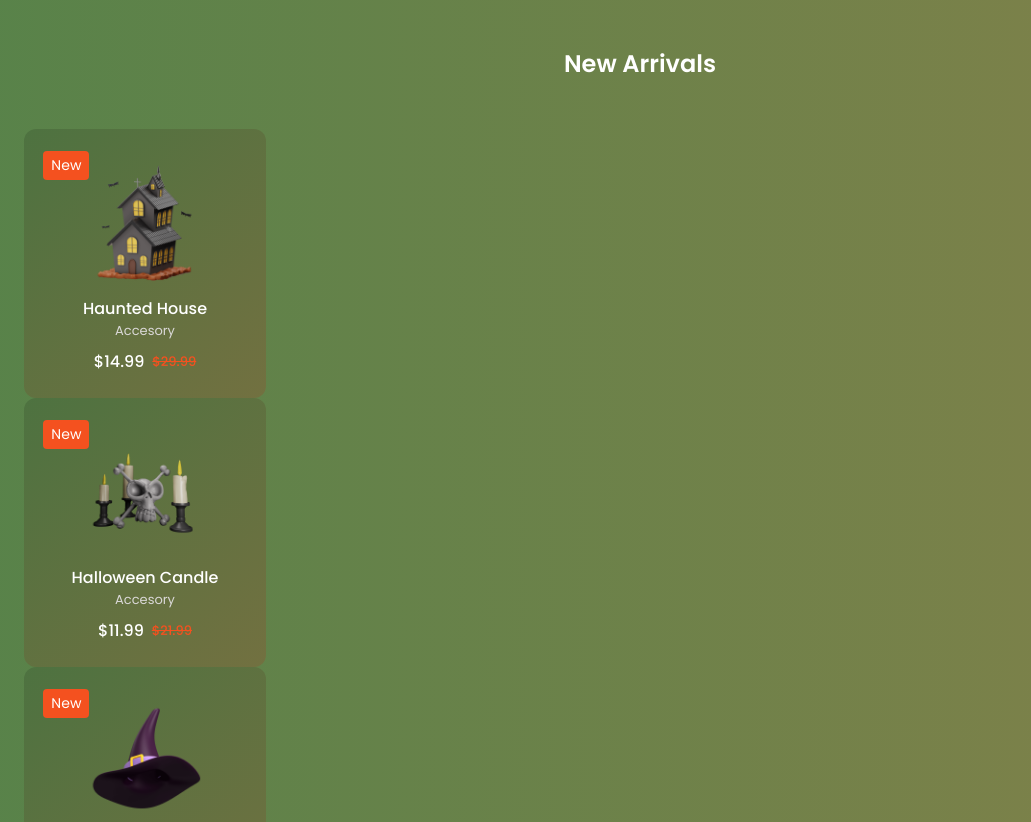
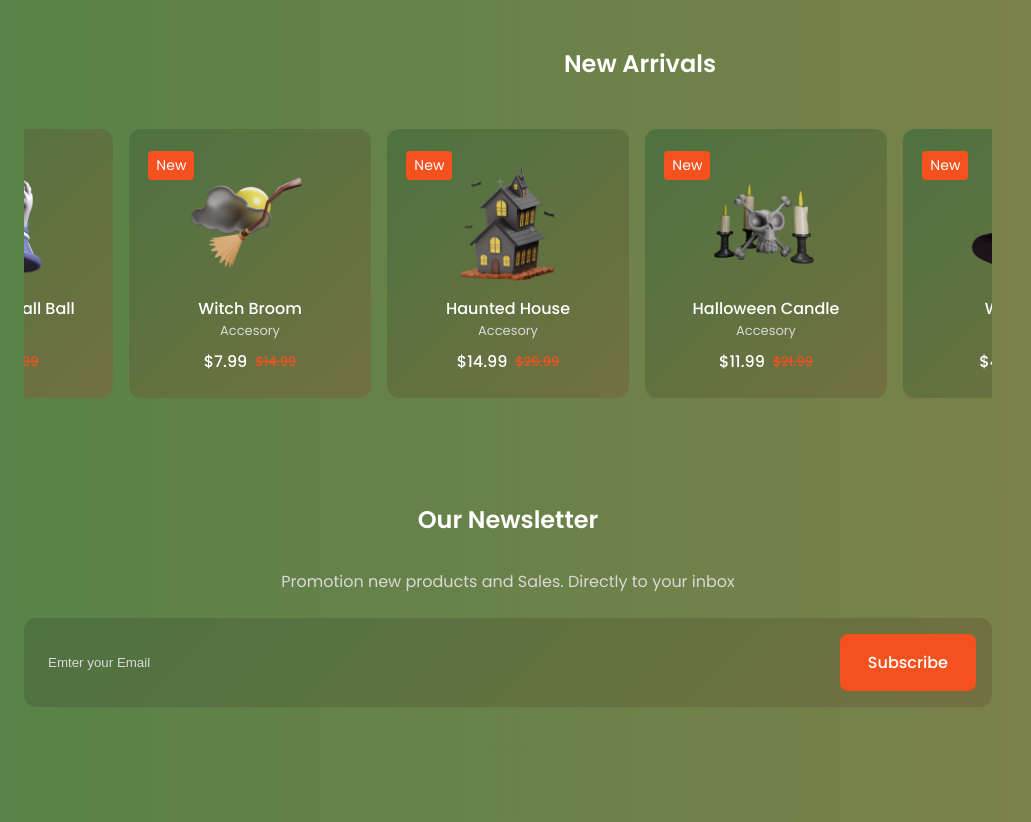
Before and after one commit to ferchuqui/hallowen, a plain HTML site: page index.html in a window 1280 px wide. Shown: the part 4840-5662 px from the top of the page, without its empty margins (0-1031 px from the left). Drawn offline with nearby package versions, Linux system fonts and the light colour scheme.

Commit message:
Our Newsletter

```diff
--- a/assets/css/styles.css
+++ b/assets/css/styles.css
@@ -571,6 +571,27 @@ overflow: hidden;
 }
 
 /*=============== NEWSLETTER ===============*/
+.newsletter__description {
+  text-align: center;
+  margin-bottom: var(--mb-1-5);
+}
+.newsletter__form {
+  background: var(--container-color);
+padding: 1rem;
+display: flex;
+justify-content: space-between;
+border-radius: .75rem;
+}
+.newsletter__input {
+  width: 70%;
+  padding: 0 .5rem;
+  background: none;
+  color: var(--title-color);
+}
+.newsletter__input::placeholder {
+  color: var(--text-color);
+}
+
 
 /*=============== FOOTER ===============*/
 
--- a/assets/js/main.js
+++ b/assets/js/main.js
@@ -51,6 +51,17 @@ function scrollHeader(){
 window.addEventListener('scroll', scrollHeader)
 
 /*=============== NEW SWIPER ===============*/
+let newSwiper = new Swiper(".new-swiper", {
+      centeredSlides: true,
+    slidesPerView: "auto",
+    spaceBetween: 16,
+    loop: true,
+/*     pagination: {
+      el: ".swiper-pagination",
+      clickable: true
+
+  }, */
+});
 
 
 /*=============== SCROLL SECTIONS ACTIVE LINK ===============*/
--- a/index.html
+++ b/index.html
@@ -374,14 +374,13 @@
           </div>
         </div>
       </section>
-
       <!--==================== NEW ARRIVALS ====================-->
       <section class="section new" id="new">
         <h2 class="section__title">New Arrivals</h2>
         <div class="new__container container">
-          <div>
-            <div>
-              <div class="new__content">
+          <div class="swiper new-swiper">
+            <div class="swiper-wrapper">
+              <div class="new__content swiper-slide">
                 <div class="new__tag">New</div>
                 <img src="/assets/img/new1-img.png" alt="" class="new__img">
                 <h3 class="new__title">Haunted House</h3>
@@ -396,7 +395,7 @@
                 </button>
               </div>
 
-              <div class="new__content">
+              <div class="new__content swiper-slide">
                 <div class="new__tag">New</div>
                 <img src="/assets/img/new2-img.png" alt="" class="new__img">
                 <h3 class="new__title">Halloween Candle</h3>
@@ -411,7 +410,7 @@
                 </button>
               </div>
 
-              <div class="new__content">
+              <div class="new__content swiper-slide">
                 <div class="new__tag">New</div>
                 <img src="/assets/img/new3-img.png" alt="" class="new__img">
                 <h3 class="new__title">Witch Hat</h3>
@@ -426,7 +425,7 @@
                 </button>
               </div>
 
-              <div class="new__content">
+              <div class="new__content swiper-slide">
                 <div class="new__tag">New</div>
                 <img src="/assets/img/new4-img.png" alt="" class="new__img">
                 <h3 class="new__title">Rip</h3>
@@ -441,7 +440,7 @@
                 </button>
               </div>
 
-              <div class="new__content">
+              <div class="new__content swiper-slide">
                 <div class="new__tag">New</div>
                 <img src="/assets/img/new5-img.png" alt="" class="new__img">
                 <h3 class="new__title">Terryfing Cristall Ball</h3>
@@ -456,7 +455,7 @@
                 </button>
               </div>
 
-              <div class="new__content">
+              <div class="new__content swiper-slide">
                 <div class="new__tag">New</div>
                 <img src="/assets/img/new6-img.png" alt="" class="new__img">
                 <h3 class="new__title">Witch Broom</h3>
@@ -478,7 +477,18 @@
       </section>
 
       <!--==================== OUR NEWSLETTER ====================-->
-      <section class="section newsletter"></section>
+      <section class="section newsletter">
+        <div class="newsletter__container container">
+          <h2 class="section__title">Our Newsletter</h2>
+          <p class="newsletter__description">Promotion new products and Sales. Directly to your inbox
+<form action="" class="newsletter__form">
+  <input type="email" placeholder="Emter your Email" name="" class="newsletter__input" id="">
+  <button class="button">Subscribe</button>
+</form>
+          </p>
+
+        </div>
+      </section>
     </main>
 
     <!--==================== FOOTER ====================-->
```
